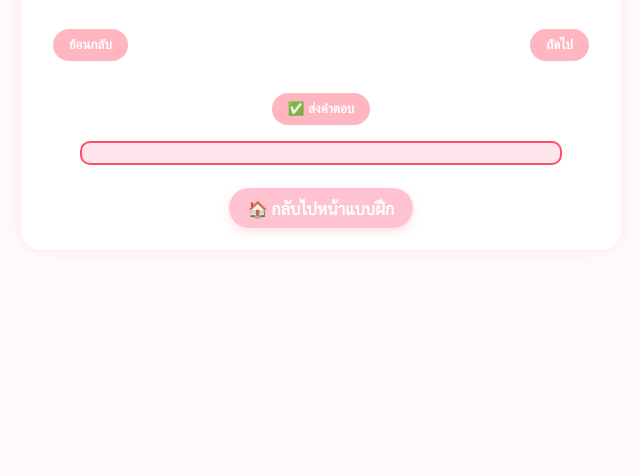
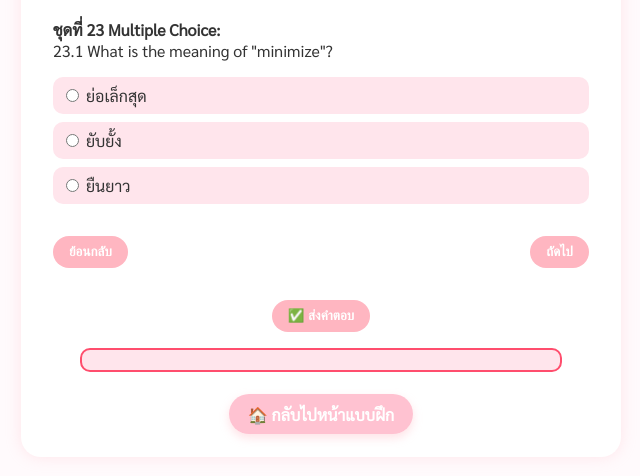
Before and after one commit to cmcmw11/creme_elearning, a plain HTML site: page multiple-choice-set23C1.html in a window 1280 px wide. Shown: the part 130-606 px from the top of the page, without its empty margins (319-959 px from the left). Drawn offline with Linux system fonts and the light colour scheme; sample sign-in values are in the browser's storage.

Commit message:
Update multiple-choice-set23C1.html

```diff
--- a/multiple-choice-set23C1.html
+++ b/multiple-choice-set23C1.html
@@ -93,7 +93,7 @@
     <form id="quizForm">
      <!-- 1.1 Multiple Choice ชุดที่ 23 -->
 
-<div class="question-box">
+<div class="question-box active">
   <p><strong>ชุดที่ 23 Multiple Choice:</strong><br>23.1 What is the meaning of "minimize"?</p>
   <div class="options">
     <label><input type="radio" name="q1" value="ย่อเล็กสุด"> ย่อเล็กสุด</label>
```
